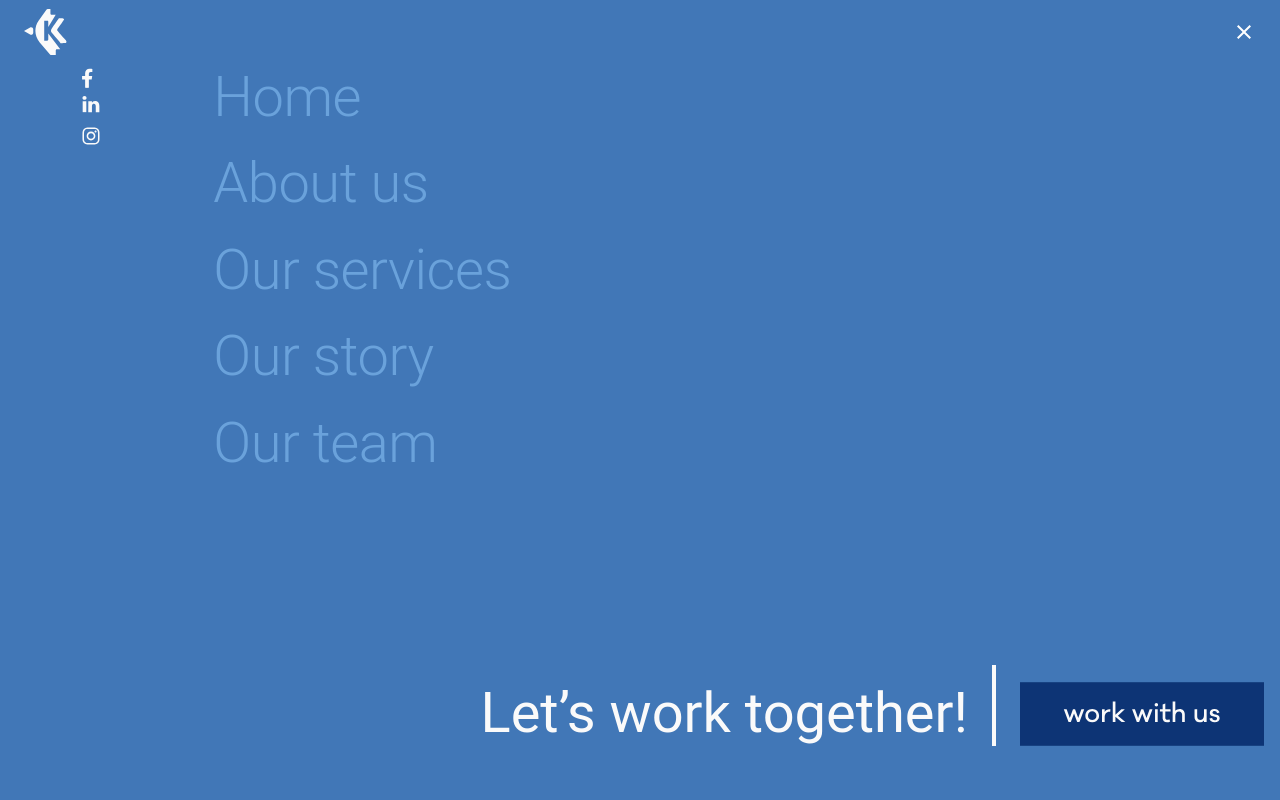
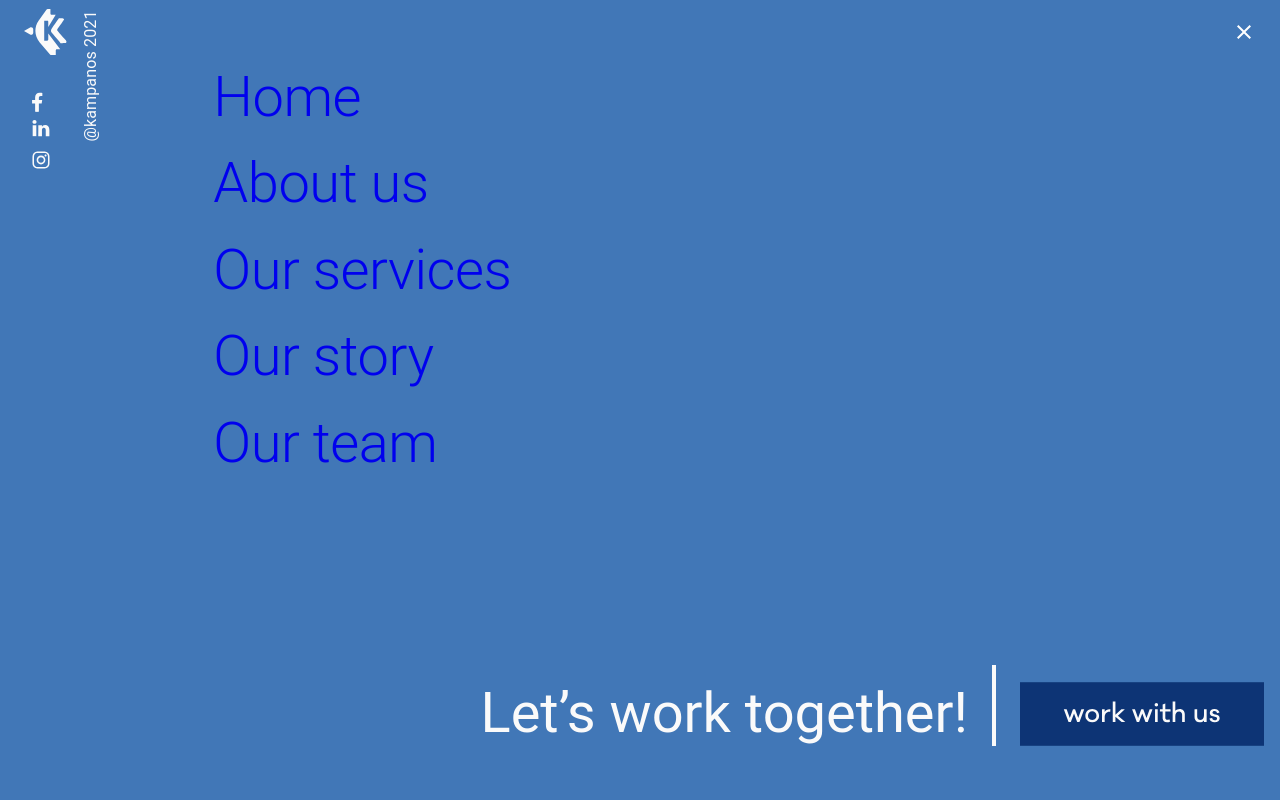
Before and after one commit to vfiedlerc/KampanosWebTranslated, a React (Create React App) app: page / in a window 1280 px wide. Both pictures are taken after a click on the button 1160 px from the left and 32 px from the top of the page. Shown: the top 800 px of the page. Built offline with nearby package versions, Linux system fonts and the light colour scheme.

Commit message:
cardUpdate

```diff
--- a/src/components/Cards/MediaCard.tsx
+++ b/src/components/Cards/MediaCard.tsx
@@ -12,7 +12,7 @@ export const MediaCard: FC<MediaCardProps> = ({
   image,title,text
 }: MediaCardProps ) => {
   return (
-    <Card sx={{ width: 200, height: 250, boxShadow: 0 }}>
+    <Card sx={{ width: 200, height: 275, boxShadow: 0 }}>
       <CardMedia
         component="img"
         height="180"
--- a/src/components/Drawer/DrawerMenu.tsx
+++ b/src/components/Drawer/DrawerMenu.tsx
@@ -35,7 +35,7 @@ export const DrawerMenu: FC<DrawerMenuProps> = ({
       h2: {
         fontSize: '1.5rem',
         textAlign: 'left',
-        paddingBottom:'1.2rem'
+        paddingBottom: '1.2rem'
       },
       h3: { fontSize: '1rem' }
     },
@@ -43,21 +43,21 @@ export const DrawerMenu: FC<DrawerMenuProps> = ({
       h2: {
         fontSize: '2rem',
         textAlign: 'left',
-        paddingBottom:'1.2rem'
+        paddingBottom: '1.2rem'
       },
       h3: { fontSize: '1.2rem' }
     },
     [theme.breakpoints.between('md', 'lg')]: {
       h2: {
         fontSize: '2.8rem',
-        paddingBottom:'1.2rem'
+        paddingBottom: '1.2rem'
       },
       h3: { fontSize: '1.45rem' }
     },
     [theme.breakpoints.up('lg')]: {
       h2: {
         fontSize: '3.5rem',
-        paddingBottom:'1.2rem'
+        paddingBottom: '1.2rem'
       },
       h3: { fontSize: '3.5rem' }
     },
@@ -66,7 +66,7 @@ export const DrawerMenu: FC<DrawerMenuProps> = ({
   return (
     <>
       <Button onClick={toggleDrawer}>
-        <MenuIcon fontSize="large" style={{transform: 'scale(1.2)'}} />
+        <MenuIcon fontSize="large" style={{ transform: 'scale(1.2)' }} />
       </Button>
       <SwipeableDrawer
         anchor={"right"}
@@ -134,21 +134,26 @@ export const DrawerMenu: FC<DrawerMenuProps> = ({
                       <Grid container>
                         <Grid item>
                           <Grid container direction="column">
-                            <Grid item xs={12}>
-                              {/* <Typography sx={{ transform: 'rotate(-90deg)' }} color=" #FAFAFA">
+
+                            <Grid item xs={6}>
+                              <Typography sx={{ transform: 'rotate(-90deg)' }} color=" #FAFAFA">
                                 @kampanos 2021
-                              </Typography> */}
+                              </Typography>
+
+                              <Grid item xs={6}>
+                                <Link href="https://www.facebook.com">{<img src={FaceIcon} alt="Facebook" title="Facebook" />}</Link>
                               </Grid>
-                            <Grid item xs={12}>
 
-                              <Link href="https://www.facebook.com">{<img  src={FaceIcon} alt="Facebook" title="Facebook" />}</Link>
+                              <Grid item xs={6}>
+                                <Link href="https://www.linkedin.com/company/kampanos/">{<img src={LinkIcon} alt="Linkedin" title="Linkedin" />}</Link>
                               </Grid>
-                            <Grid item xs={12}>
-                            <Link href="https://www.linkedin.com/company/kampanos/">{<img  src={LinkIcon} alt="Linkedin" title="Linkedin" />}</Link>
+
+                              <Grid item xs={6}>
+                                <Link href="https://www.instagram.com/kampanos.pt/">{<img src={InstaIcon} alt="Instagram" title="Instagram" />}</Link>
                               </Grid>
-                            <Grid item xs={12}>
-                            <Link href="https://www.instagram.com/kampanos.pt/">{<img  src={InstaIcon} alt="Instagram" title="Instagram" />}</Link>
+
                             </Grid>
+
                           </Grid>
                         </Grid>
                       </Grid>
--- a/src/components/Drawer/MenuItem.tsx
+++ b/src/components/Drawer/MenuItem.tsx
@@ -1,31 +1,28 @@
 // @ts-check
 import * as React from "react";
-import './styles.css'
 import { FC } from "react";
-import { Link, Grid, styled } from "@mui/material";
+import { Link, Grid } from "@mui/material";
+import { BrowserRouter, Routes, Route } from 'react-router-dom';
 import { HashLink } from 'react-router-hash-link';
+
 
 export const MenuItem: FC<MenuItemProps> = ({
   label,
   target,
   href,
   title,
-  color,
-  // hover
+  color
 }: MenuItemProps) => {
   return (
     <HashLink
-      className='link'
       to={href}
       title={label}
       target={target}
-      style={{
-        color: `${color}`
-      }}
+      color={color}
     >
       {label}
     </HashLink>
-  )
+  );
 };
 
 export type MenuItemProps = {
@@ -33,6 +30,5 @@ export type MenuItemProps = {
   target: string;
   href: string;
   title: string;
-  color: string | '#FFF'
-  // hover: string | '#000'
+  color: string | '#FFF';
 };
```
Lines whose indentation alone changed are shown as unchanged.
